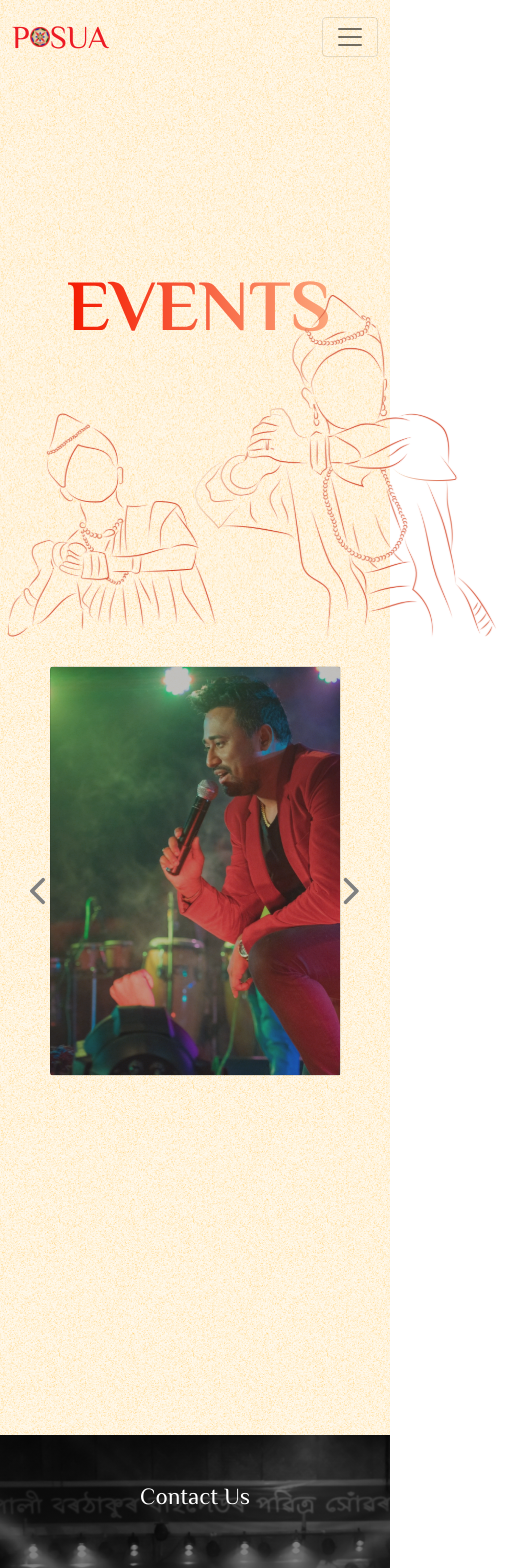
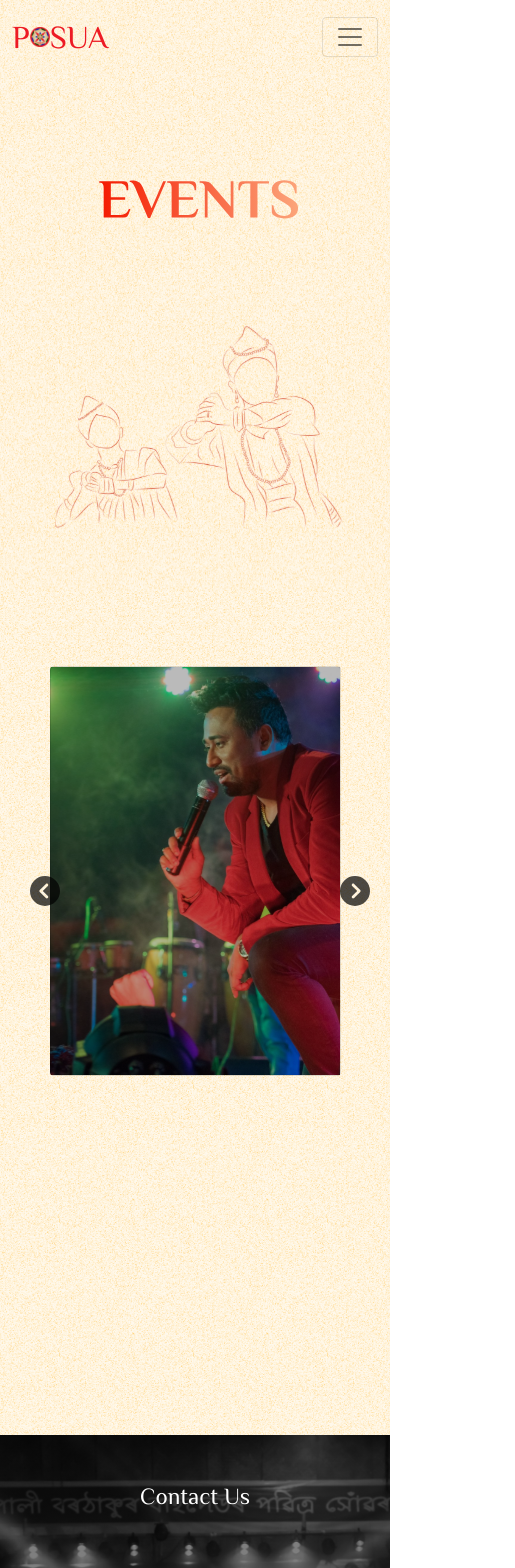
Before and after one commit to trishankusarma/Posua-Web-Site-2022, a React (Create React App) app: page /events in a window 390 px wide. Shown: the top 1568 px of the page, 515 px wide, since content can reach past the window. Built offline with nearby package versions, Linux system fonts and the light colour scheme; the HTML template or start-up script is replaced by a standard one.

Commit message:
events page issues and responsiveness fixed

```diff
--- a/src/components/Event/Event.css
+++ b/src/components/Event/Event.css
@@ -10,7 +10,7 @@
 }
 .top-section .events {
   background: url("../../assets/EVENTS.svg") no-repeat;
-  /* background-size: contain */
+  background-size: contain;
   height: 160px;
   width: 300px;
   display: inline-block;
@@ -22,6 +22,7 @@
 }
 .top-section .dance-bg {
   background: url("../../assets/Rectangle\ 18.svg") no-repeat;
+  background-size: contain;
   height: 100%;
   width: 600px;
   display: inline-block;
@@ -45,9 +46,14 @@
   width: 100vw;
 }
 .carousel {
-  width: 90vw;
+  width: 100vw;
+  /* margin: auto; */
+  height: 100%;
+}
+.slick-slider{
+  width: 100vw;
   margin: auto;
-  height: 100%;
+  justify-content: center;
 }
 .carousel-inactive {
   display: none;
@@ -206,16 +212,15 @@
 @media only screen and (max-width: 500px) {
   .top-section .events {
     position: relative;
-    left: 23px;
-    top: 66px;
+    left: 4px;
+    top: 180px;
+    width: 200px;
   }
   .top-section .dance-bg {
-    height: 90%;
-    width: 594px;
-    display: inline-block;
-    position: absolute;
-    right: -125px;
-    top: 295px;
+    position: relative;
+    left: 4px;
+    top: 116px;
+    width: 400px;
   }
   .item:nth-of-type(1) {
     display: none;
@@ -234,4 +239,22 @@
   .item:nth-of-type(4) {
     display: none;
   }
+  .slick-slider{
+    width: 90vw;
+    margin: auto;
+  }
 }
+@media only screen and (max-width: 700px){
+  .top-section .events {
+    position: relative;
+    left: 4px;
+    top: 180px;
+    width: 200px;
+  }
+  .top-section .dance-bg {
+    position: relative;
+    left: 4px;
+    top: 166px;
+    width: 400px;
+  }
+}
--- a/src/components/Event/Event.js
+++ b/src/components/Event/Event.js
@@ -3,8 +3,8 @@ import EventCard from "../EventCard/eventCard";
 import "./Event.css";
 import { FontAwesomeIcon } from "@fortawesome/react-fontawesome";
 import {
-  faChevronLeft,
-  faChevronRight,
+  faCircleChevronLeft,
+  faCircleChevronRight
 } from "@fortawesome/free-solid-svg-icons";
 import Slider from "react-slick";
 import "slick-carousel/slick/slick.css";
@@ -14,7 +14,7 @@ const SamplePrevArrow = (props) => {
   const { className, onClick } = props;
   return (
     <div className={className} onClick={onClick}>
-      <FontAwesomeIcon icon={faChevronLeft} color="grey" size="2x" />
+      <FontAwesomeIcon icon={faCircleChevronLeft} color="rgba(0, 0, 0, 0.7)" size="2x" />
     </div>
   );
 };
@@ -23,10 +23,27 @@ const SampleNextArrow = (props) => {
   const { className, onClick } = props;
   return (
     <div className={className} onClick={onClick}>
-      <FontAwesomeIcon icon={faChevronRight} color="grey" size="2x" />
+      <FontAwesomeIcon icon={faCircleChevronRight} color="rgba(0, 0, 0, 0.7)" size="2x" />
     </div>
   );
 };
+
+/*events array contains all the events.
+
+Each event object has the following fields / props:
+
+1. name1: The name of the event. Eg: Manthan
+2. name2: The event discription.Eg: Cultural event
+3. BgImg: The Background image of the event. (Import the file to pass into the array)
+4. date: The date of the event.
+5. content: The content describing the event.
+
+Following props / fields should not be added to the array objects:
+
+1. expand: Is a state handler prop.
+2. changeActive: Is a prop function to manage state change.
+3. key: Automatically handled for each event.
+*/
 
 const events = [
   {
@@ -63,6 +80,7 @@ const Event = () => {
     speed: 1000,
     nextArrow: <SampleNextArrow />,
     prevArrow: <SamplePrevArrow />,
+    initialSlide: 1,
     responsive: [
       {
         breakpoint: 1000,
@@ -90,8 +108,8 @@ const Event = () => {
       },
     ],
   };
-  const [active, setActive] = useState(false);
-  const [activeIndex, setActiveIndex] = useState(-1);
+  const [active, setActive] = useState(false); // state for handling grid-flexbox view
+  const [activeIndex, setActiveIndex] = useState(-1); // state for getting the index of the active event when clicked
   let gridEvent = 0;
   let n = events.length;
   return (
--- a/src/components/EventCard/eventCard.jsx
+++ b/src/components/EventCard/eventCard.jsx
@@ -1,12 +1,12 @@
 import React, { useState } from "react";
 import "./eventCardStyles.css";
-import viewMore from "../../assets/view more.svg";
+import viewMore from "../../assets/view more.png";
 import { FontAwesomeIcon } from "@fortawesome/react-fontawesome";
 import { faXmark } from "@fortawesome/free-solid-svg-icons";
 import BgImg from "../../assets/EventBg.svg";
 
 const EventCard = (props) => {
-  const [expand, setExpand] = useState(props.expand);
+  const [expand, setExpand] = useState(props.expand); // state for handling card scalling
   return (
     <div className="card-container">
       <div
@@ -27,7 +27,7 @@ const EventCard = (props) => {
           icon={faXmark}
           className={`cross ${expand ? "cross-active" : ""} ${expand===2 ? "cross-active-2" : ""}`}
           onClick={() => {
-            props.changeActive(false);
+            props.changeActive(false); // special function to handle child to parent state handler
             setExpand(1);
           }}
         />
@@ -71,16 +71,6 @@ EventCard.defaultProps = {
   key: "1",
   BgImg: BgImg,
   date: "March 26",
-  content: `Lorem ipsum dolor sit amet consectetur adipisicing elit. Distinctio,
-            alias repellat facilis ducimus, a maxime recusandae error soluta
-            libero inventore autem temporibus similique blanditiis iure! Nihil
-            provident soluta atque temporibus libero neque, voluptatem similique
-            quibusdam incidunt, molestias laudantium itaque explicabo,
-            architecto aut! Nihil distinctio dolorem reprehenderit iusto
-            inventore tempore odit laborum eveniet consequatur ex ipsum, animi
-            perspiciatis adipisci, saepe ipsa, architecto nostrum repudiandae
-            illum minima veritatis velit nobis magni voluptate? Pariatur
-            perspiciatis cumque officia natus vero obcaecati nam. Autem,
-            suscipit!`,
+  content: `The most awaited and anticipated event of POSUA is Manthan,in which the fabulous performance of renowned performers of Assam rejuvenates everyone’s spirit in the campus.Distinguished performers Zubeen Garg,Manash Robin,Dikshu,Srimanta Shekhar have already graced the stage of Manthan with their presence and exuberant performance in the past years.This year too, NITS Family is excited for the extravagant Manthan under POSUA’22.`,
 };
 export default EventCard;
--- a/src/components/EventCard/eventCardStyles.css
+++ b/src/components/EventCard/eventCardStyles.css
@@ -16,7 +16,6 @@
   position: absolute;
   top: -25px;
   left: 15px;
-  opacity: 0.9;
 }
 .card:hover {
   opacity: 1;
@@ -80,7 +79,7 @@
   opacity: 1;
   position: relative;
   top: 180px;
-  left: 200px;
+  left: 130px;
   animation: viewMore;
   animation-duration: 1s;
   animation-delay: 1s;
@@ -178,7 +177,7 @@
 .contents .para {
   transform: scale(0.5);
   position: relative;
-  top: 253px;
+  top: 300px;
   left: 299px;
   font-size: 20px;
 }
@@ -207,7 +206,7 @@
   }
   .contents .details-max {
     left: 330px;
-    top: 100px;
+    top: 95px;
     transform: scale(0.8);
     background: url("../../assets/Group\ 27.svg") left no-repeat;
     background-size: contain;
@@ -217,7 +216,7 @@
     margin-left: 10px;
   }
   .contents .para {
-    top: 244px;
+    top: 300px;
     left: 199px;
     transform: scale(0.4);
     font: 12px;
@@ -233,7 +232,7 @@
     left: 10px;
   }
   .card .details{
-    margin-left: 44px;
+    margin-left: 53px;
   }
   .card .see-more {
     top: 207px;
@@ -252,3 +251,11 @@
     left: 40vw;
 }
 }
+@media only screen and (max-width: 350px){
+  .cross-active-2{
+  opacity: 1;
+  position: absolute;
+    top: 2px;
+    left: 40vw;
+}
+}
```
Also changed, not shown: src/assets/view more.png (added), src/assets/view more.svg (deleted).
